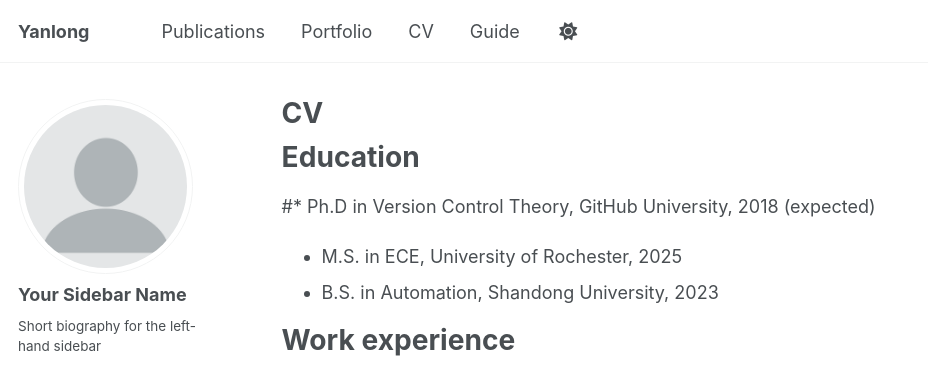
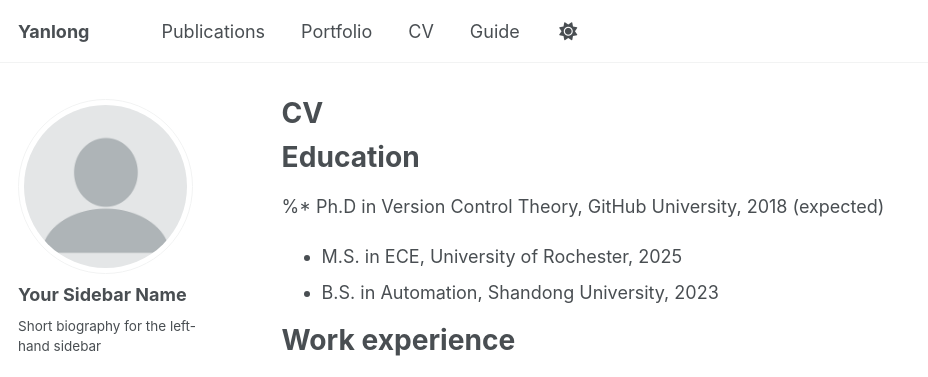
Before and after one commit to Ryan-Yanlong/Ryan-Yanlong, a Jekyll site: the page built from _pages/cv.md, in a window 1280 px wide and 900 px high. Shown: the top 377 px of the window, without its empty margins (0-928 px from the left). Built offline with Jekyll 4.4.1, drawn with Linux system fonts in a browser that asks for light colours; some web fonts are replaced; a script bundle is joined from its source files by our own code; library files that are not in the unit come from our copies.

Commit message:
Update cv.md

```diff
--- a/_pages/cv.md
+++ b/_pages/cv.md
@@ -11,7 +11,7 @@ redirect_from:
 
 Education
 ======
-#* Ph.D in Version Control Theory, GitHub University, 2018 (expected)
+%* Ph.D in Version Control Theory, GitHub University, 2018 (expected)
 * M.S. in ECE, University of Rochester, 2025
 * B.S. in Automation, Shandong University, 2023
 
```
